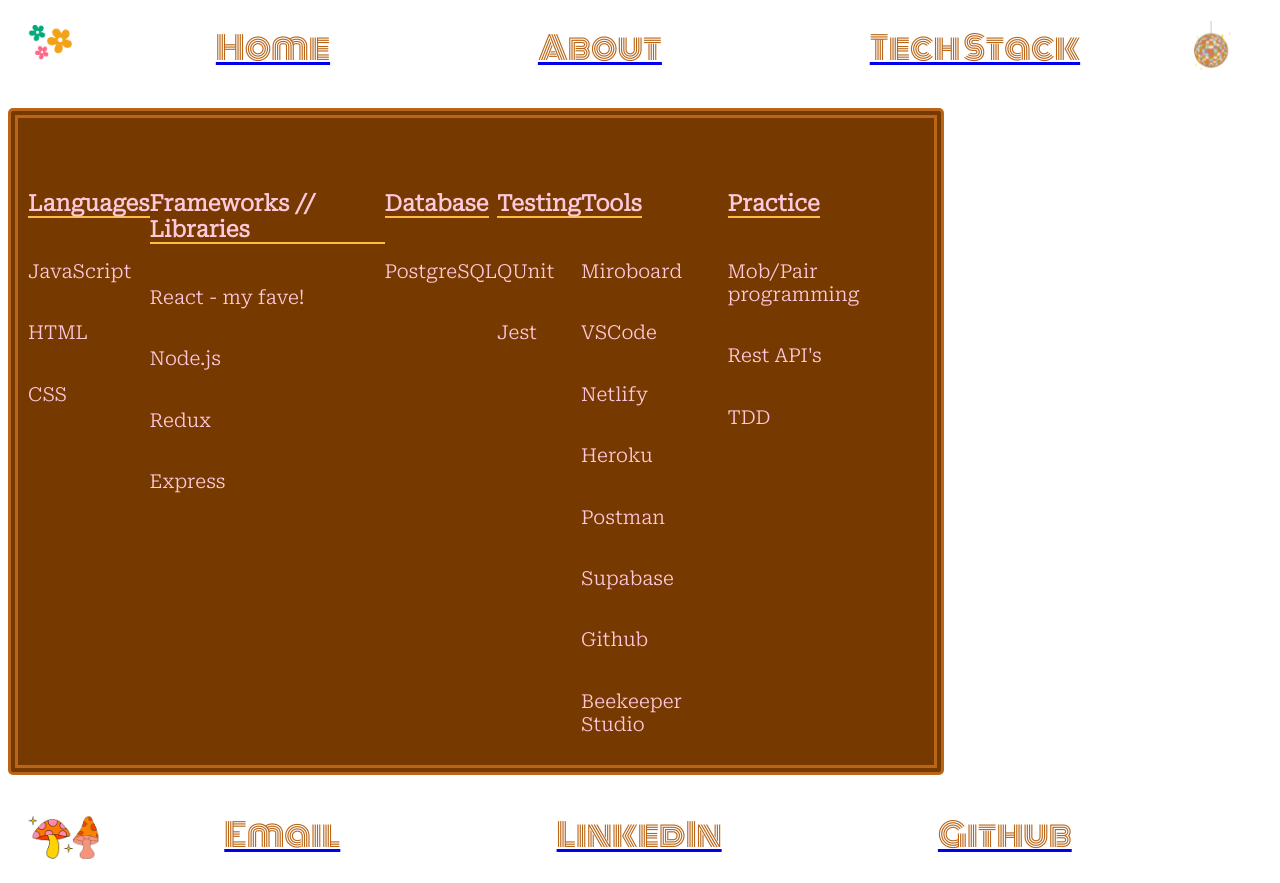
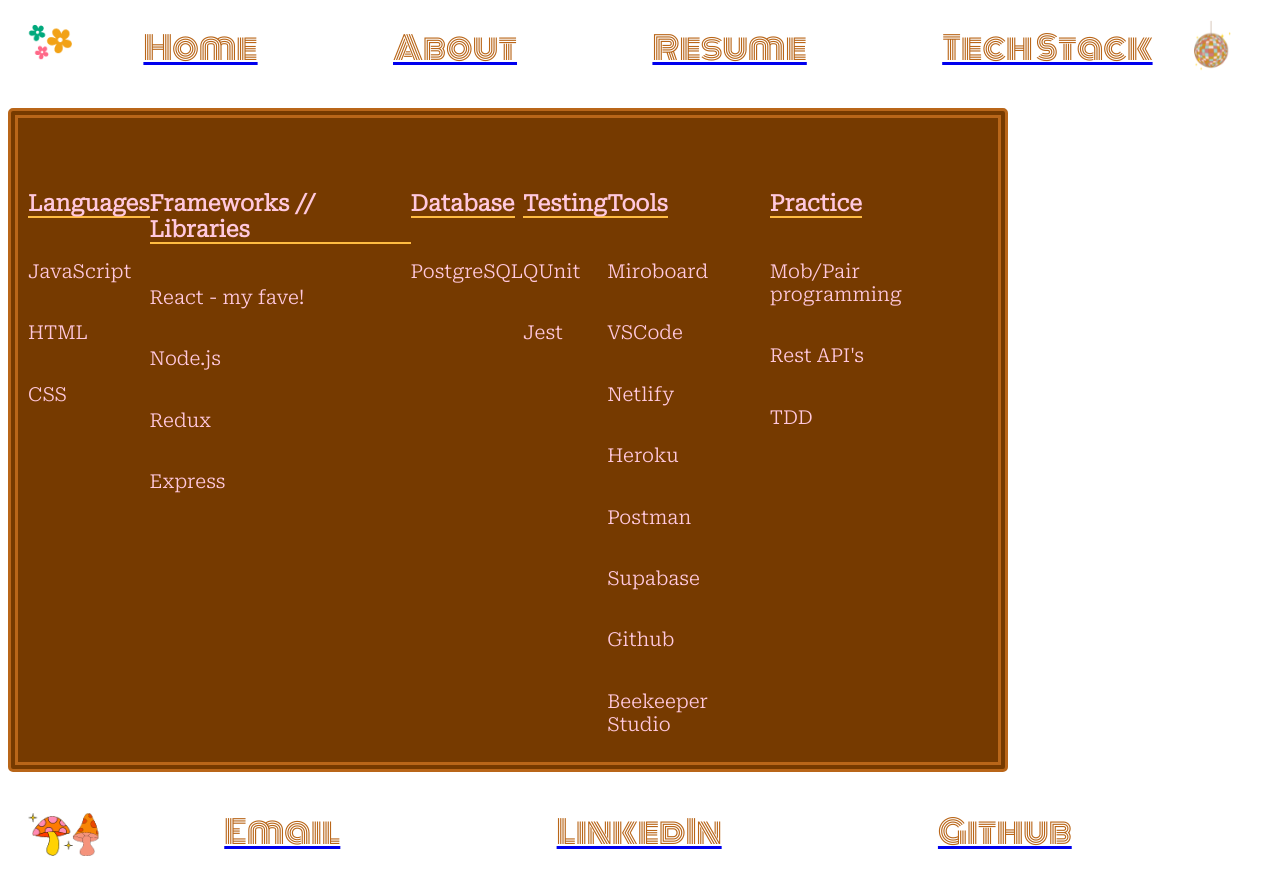
Before and after one commit to karyssa-dandrea/portfolio1, a React app: page /tech in a window 1280 px wide. Built offline with nearby package versions, Linux system fonts and the light colour scheme; a web font is replaced by a local one.

Commit message:
added updated resume

```diff
--- a/src/components/Header/Header.css
+++ b/src/components/Header/Header.css
@@ -10,7 +10,8 @@
 
 .home,
 .tech,
-.about {
+.about,
+.resume {
   font-family: 'Monoton', cursive;
   font-size: 2em;
   color: #b96619;
--- a/src/components/Header/Header.jsx
+++ b/src/components/Header/Header.jsx
@@ -1,6 +1,7 @@
 import React from 'react';
 import { NavLink } from 'react-router-dom';
 import styles from './Header.css';
+import resume from '../../assets/resume.png';
 
 export default function Header() {
   return (
@@ -11,6 +12,9 @@ export default function Header() {
       <NavLink to="/about">
         <div className={styles.about}>About</div>
       </NavLink>
+      <NavLink to={resume} target="_blank">
+        <div className={styles.resume}>Resume</div>
+      </NavLink>
       <NavLink to="/tech">
         <div className={styles.tech}>Tech Stack</div>
       </NavLink>
--- a/src/views/TechStack/Tech.css
+++ b/src/views/TechStack/Tech.css
@@ -1,7 +1,7 @@
 .tech {
   display: flex;
   flex-direction: row;
-  width: 70vw;
+  width: 75vw;
   background-color: #763a00;
   justify-content: space-between;
   color: #ffc8dd;
@@ -13,6 +13,7 @@
   border-style: double;
   border-width: 10px;
   font-family: 'Roboto Serif', serif;
+  height: 73vh;
 }
 
 .language {
```
Also changed, not shown: src/assets/resume.png (added).
